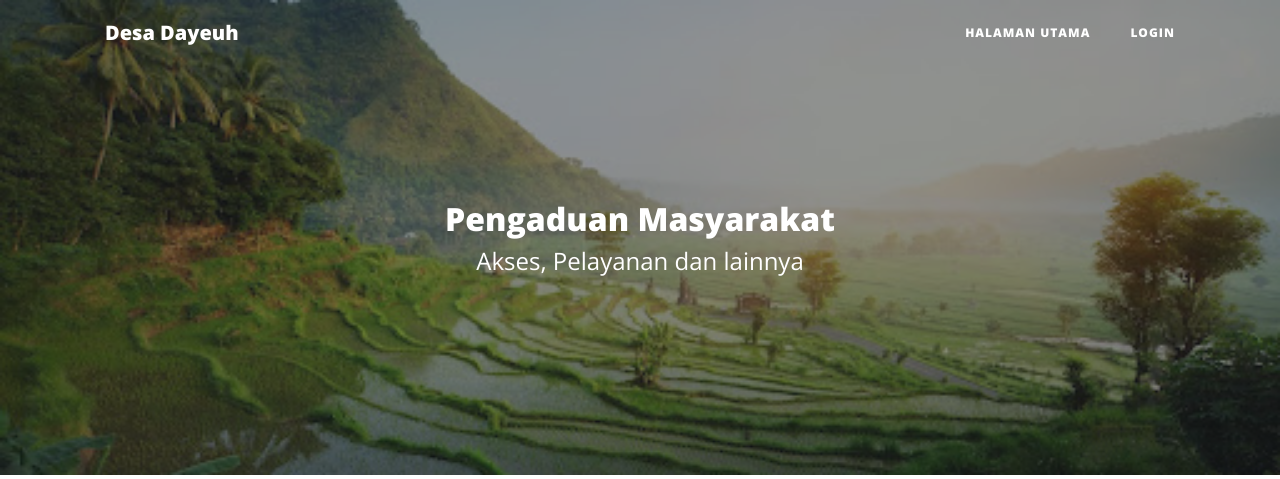
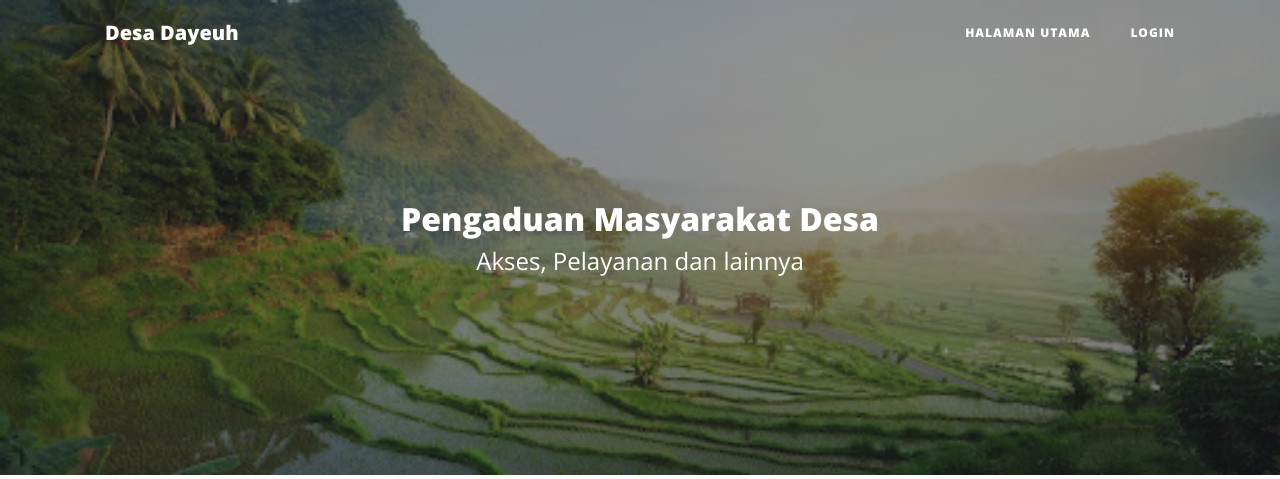
Before and after one commit to reizakur/desadayeuh, a PHP site: page / in a window 1280 px wide. Shown: the top 479 px of the page. Run offline with PHP 8.4, Linux system fonts and the light colour scheme; data that the repository does not hold is empty.

Commit message:
Perubahan 1 (Cobaulang)

```diff
--- a/index.php
+++ b/index.php
@@ -127,7 +127,7 @@ include('sistem/koneksi.php');
 
           <div class="site-heading">
 
-            <h2>Pengaduan Masyarakat</h2>
+            <h2>Pengaduan Masyarakat Desa</h2>
 
             <span class="subheading">Akses, Pelayanan dan lainnya</span>
 
```
